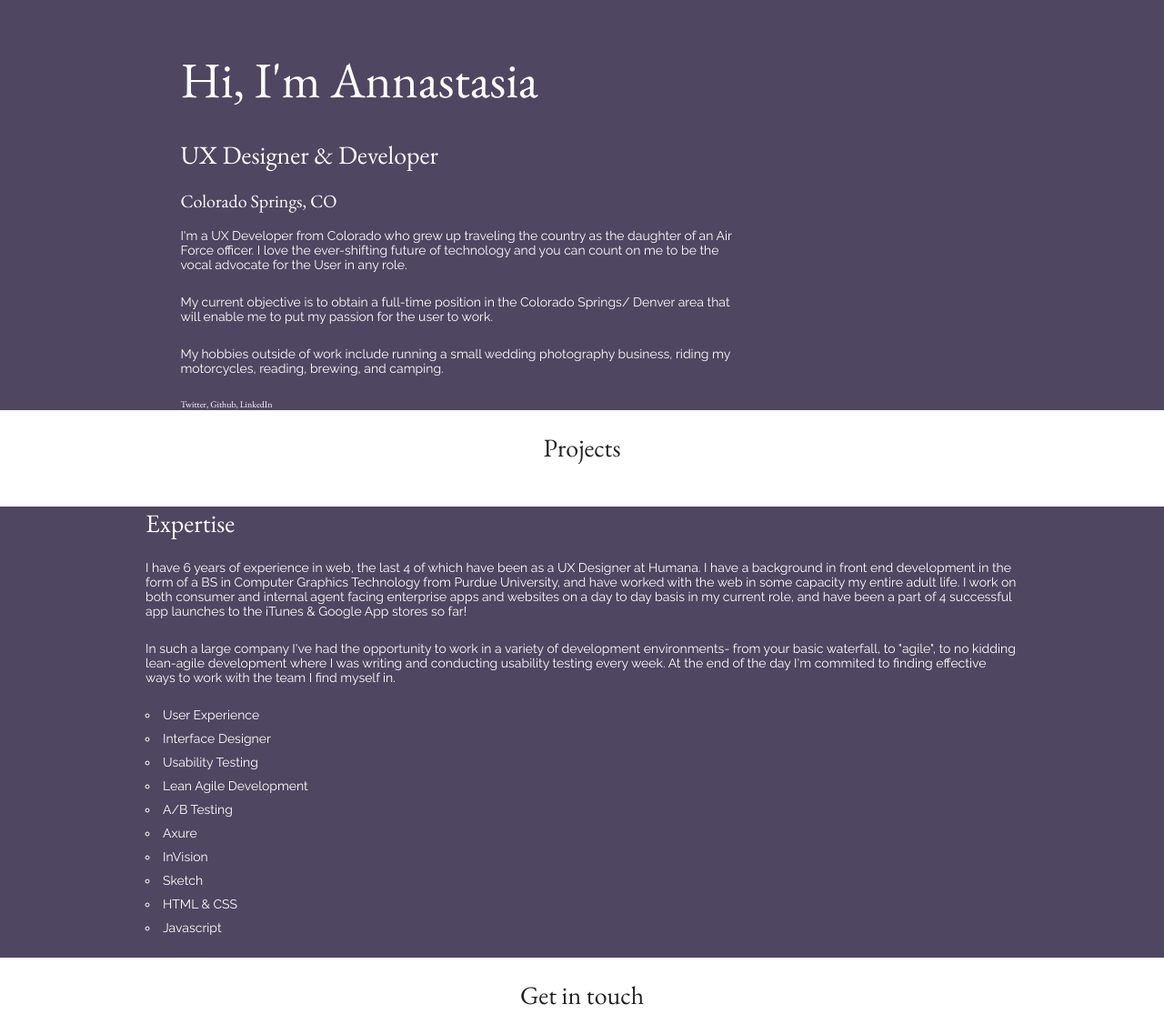
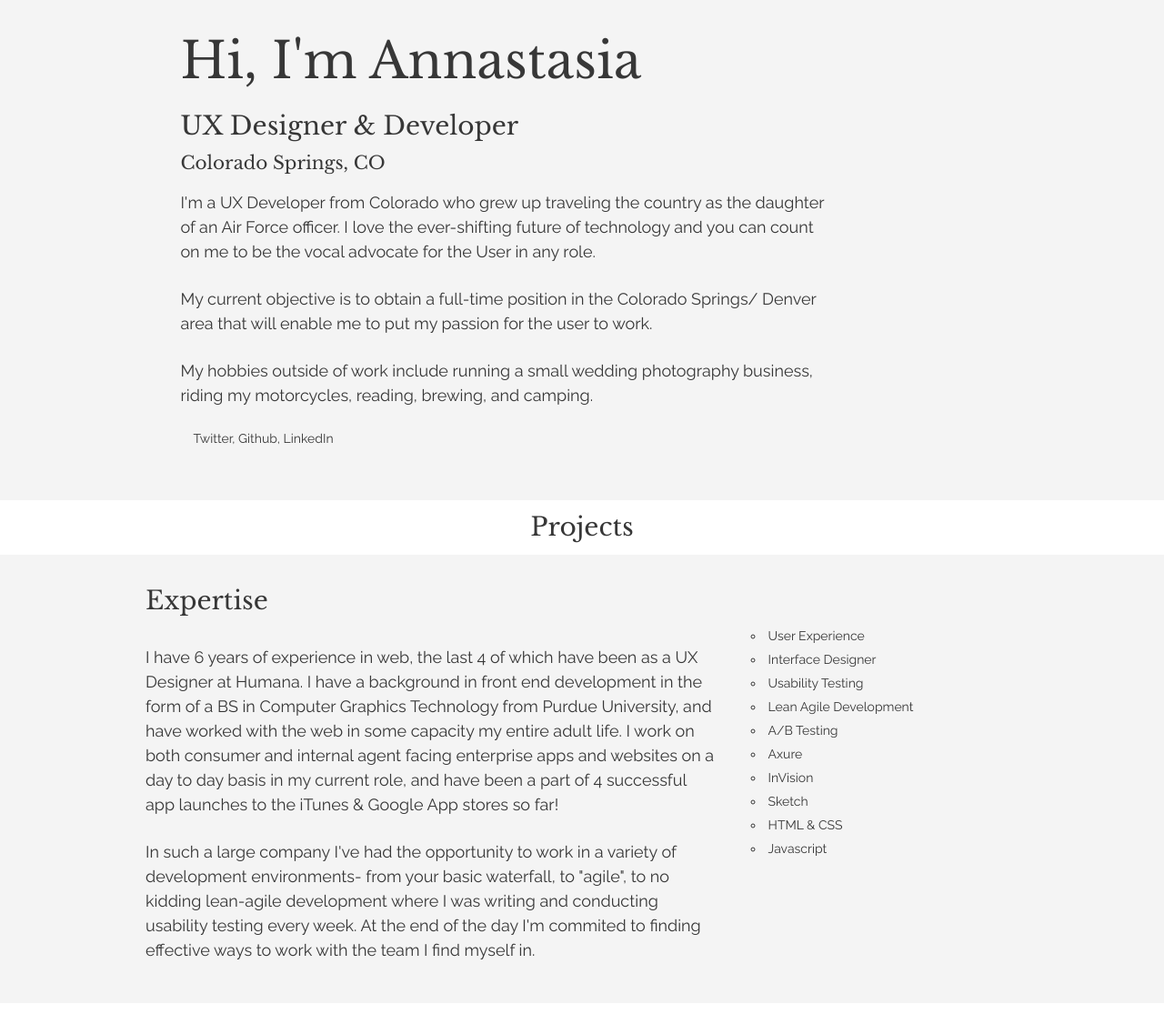
Before and after one commit to AnnaGalante/portfolio, a plain HTML site: page index.html in a window 1280 px wide. Shown: the part 277-1392 px from the top of the page at 91% size. Drawn offline with nearby package versions, Linux system fonts and the light colour scheme.

Commit message:
Color Updates

```diff
--- a/css/styles.css
+++ /dev/null
@@ -1,4 +0,0 @@
-.primary{
-	background-color: #4f4661;
-	color: #fff;
-}
--- a/index.html
+++ b/index.html
@@ -14,8 +14,7 @@
 
   <!-- FONT
   –––––––––––––––––––––––––––––––––––––––––––––––––– -->
-  <link href="//fonts.googleapis.com/css?family=Raleway:400,300,600" rel="stylesheet" type="text/css">
-  <link href="https://fonts.googleapis.com/css?family=EB+Garamond|Raleway" rel="stylesheet">
+  <link href="https://fonts.googleapis.com/css?family=Libre+Baskerville|Raleway" rel="stylesheet">
 
   <!-- CSS
   –––––––––––––––––––––––––––––––––––––––––––––––––– -->
@@ -32,14 +31,14 @@
   <div class="primary" id="hero">
     <div class="container">
     	<div class="row"></div>
-    		<div class="eight columns">
+    		<div class="nine columns">
     			<h1>Hi, I'm Annastasia</h1>
     			<h2>UX Designer & Developer</h2>
     			<h3>Colorado Springs, CO</h3>
     			<p>I'm a UX Developer from Colorado who grew up traveling the country as the daughter of an Air Force officer. I love the ever-shifting future of technology and you can count on me to be the vocal advocate for the User in any role.</p>
     			<p>My current objective is to obtain a full-time position in the Colorado Springs/ Denver area that will enable me to put my passion for the user to work.</p>
     			<p>My hobbies outside of work include running a small wedding photography business, riding my motorcycles, reading, brewing, and camping.</p>
-    			<div class="socialMedia">Twitter, Github, LinkedIn</div>
+    			<div class="socialMedia"><svg class="icon icon-twitter"><use xlink:href="images/SVG/twitter.svg"></use></svg>Twitter, Github, LinkedIn</div>
     		</div>
     	</div>
 	</div>
@@ -53,11 +52,12 @@
 <div class="primary" id="expertise">
 	<div class="container">
 		<h2>Expertise</h2>
-		<div class="description">
+		<div class="row">
+			<div class="eight columns description">
 				<p>I have 6 years of experience in web, the last 4 of which have been as a UX Designer at Humana. I have a background in front end development in the form of a BS in Computer Graphics Technology from Purdue University, and have worked with the web in some capacity my entire adult life. I work on both consumer and internal agent facing enterprise apps and websites on a day to day basis in my current role, and have been a part of 4 successful app launches to the iTunes & Google App stores so far!</p>
 				<p>In such a large company I've had the opportunity to work in a variety of development environments- from your basic waterfall, to "agile", to no kidding lean-agile development where I was writing and conducting usability testing every week. At the end of the day I'm commited to finding effective ways to work with the team I find myself in.</p>
 			</div><!-- End description -->
-		<div class="skillSets">
+			<div class="four columns skillSets">
 				<ul>
 					<li>User Experience</li>
 					<li>Interface Designer</li>
@@ -71,7 +71,8 @@
 					<li>Javascript </li>
 				</ul>
 			</div><!-- End skillSets -->
-	</div>
+		</div><!-- End Row -->
+	</div><!--End container -->
 </div><!-- End expertise ------- -->
 <div class="secondary" id="footer">
 	<div class="container">
--- a/styles.css
+++ b/styles.css
@@ -1,17 +1,24 @@
 /* Core Styles *****/
 body{
-	font-family: 'EB Garamond', serif;
+	font-family: 'Libre Baskerville', serif;
 	font-weight: normal
-	-webkit-font-smoothing: antialiased;
-    -moz-osx-font-smoothing: grayscale;
 }
 
 .primary{
-	background-color: #4f4661;
-	color: #fff;
+	background-color: #f4f4f4;
+	color: #373737;
 }
 .secondary{
 	text-align: center;
+	color: #373737;
+}
+.icon {
+  display: inline-block;
+  width: 1em;
+  height: 1em;
+  stroke-width: 0;
+  stroke: currentColor;
+  fill: currentColor;
 }
 
 /* Typography ******/
@@ -23,6 +30,7 @@ h1{
 h2{
 	font-size: 28px;
 	font-weight: lighter;
+	line-height: .5;
 }
 h3{
 	font-size: 20px;
@@ -31,14 +39,32 @@ h3{
 }
 p{
 	font-family: 'Raleway', sans-serif;
-	font-size: 14px;
+	font-size: 18px;
+	line-height: 1.5;
+	font-weight: 200;
 }
 li{
 	font-family: 'Raleway', sans-serif;
 	font-size: 14px;
 }
 
+a:hover {
+	color: #C0B283;
+}
+
 /* Specific Content Blocks ******/
 #hero{
-	padding-top: 300px;
+	padding-top: 280px;
+	padding-bottom: 60px;
 }
+#expertise{
+	padding: 20px;
+}
+.socialMedia{
+	font-size: 14px;
+	font-family: 'Raleway', sans-serif;
+}
+
+.description{
+
+}
```
Also changed, not shown: images/SVG/github.svg (added), images/SVG/linkedin2.svg (added), images/SVG/twitter.svg (added). Lines whose indentation alone changed are shown as unchanged.
